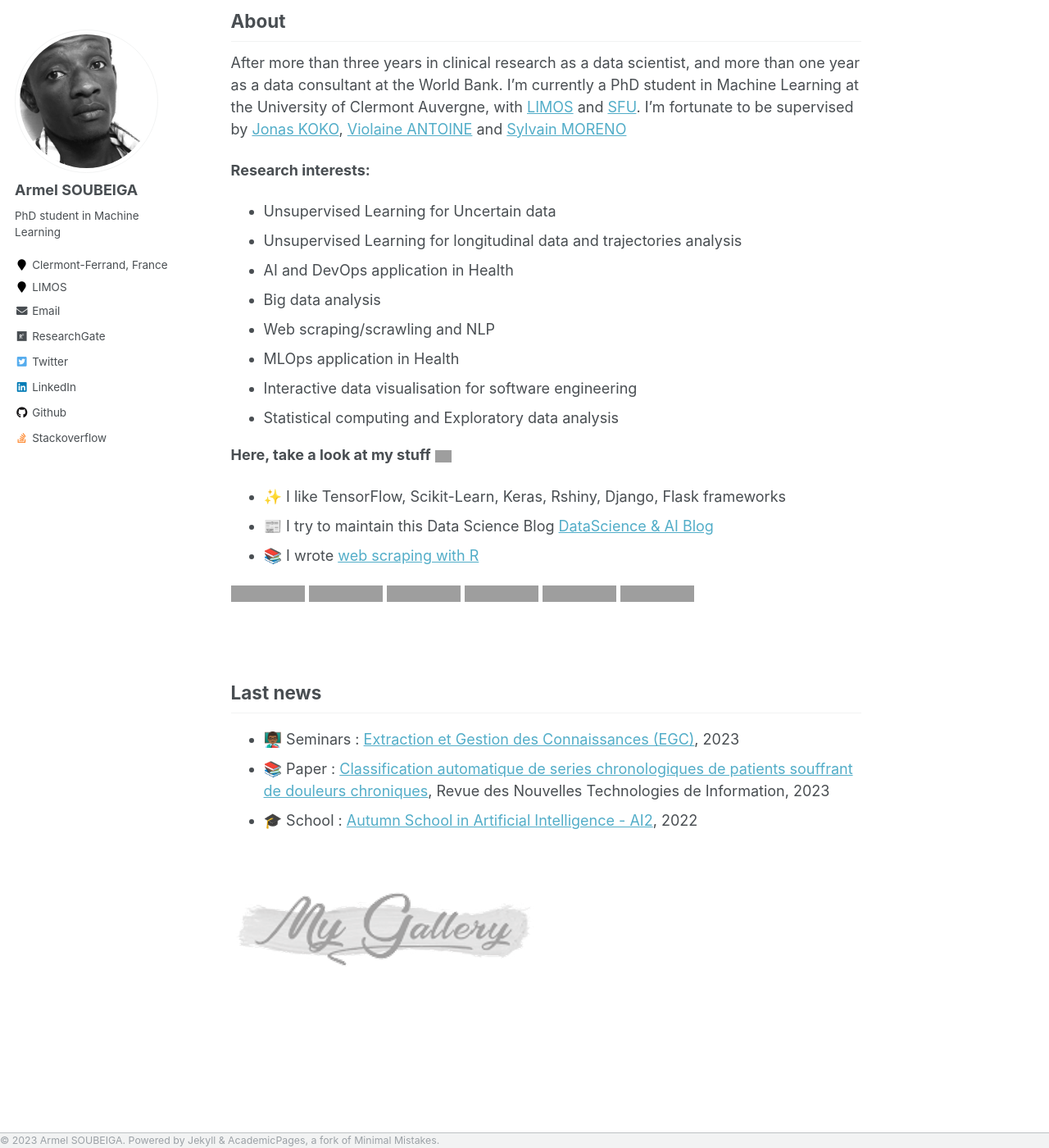
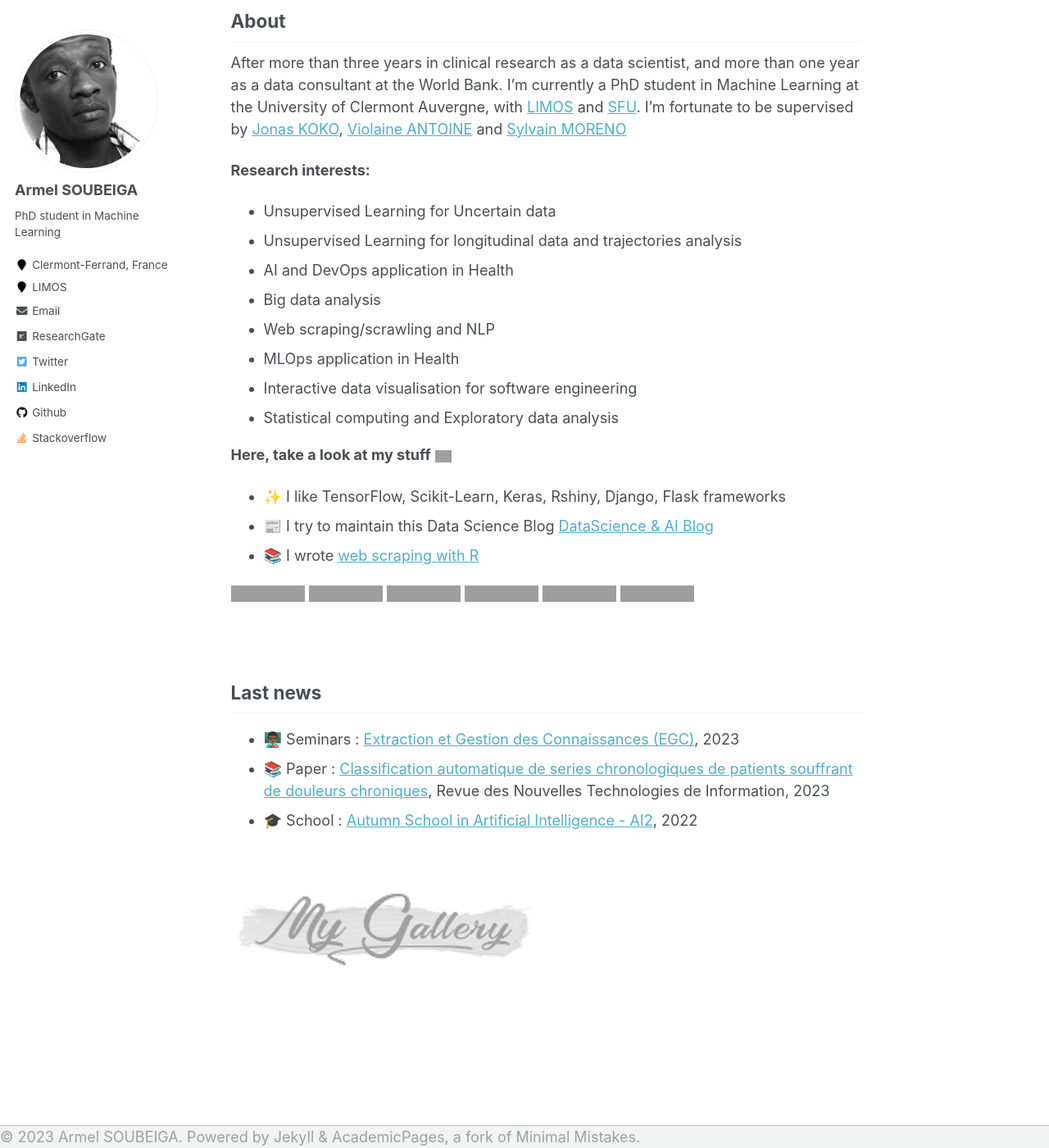
Before and after one commit to armelsoubeiga/armelsoubeiga.github.io, a Jekyll site: the page built from _pages/about.md, in a window 1280 px wide and 1400 px high, scrolled down 165 px. Shown: the whole window at 82% size. Built offline with Jekyll 4.4.1, drawn with Linux system fonts in a browser that asks for light colours; grey boxes are pictures that could not be loaded.

Commit message:
Update _footer.scss

```diff
--- a/_sass/_footer.scss
+++ b/_sass/_footer.scss
@@ -55,7 +55,7 @@
 
 .page__footer-copyright {
   font-family: $global-font-family;
-  font-size: $type-size-7;
+  // font-size: $type-size-7;
 }
 
 .page__footer-follow {
```
